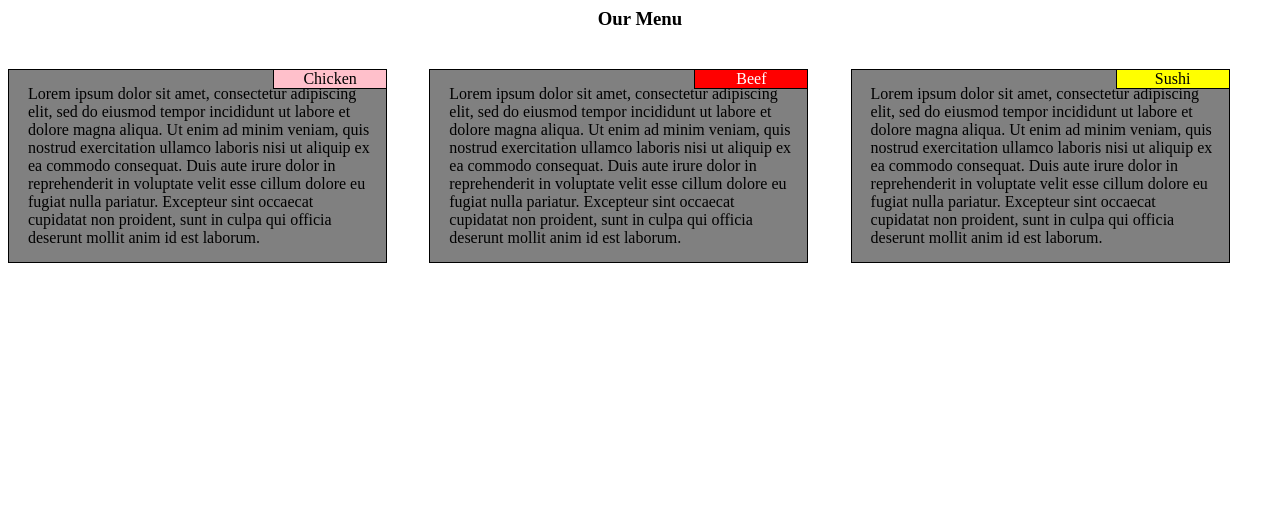
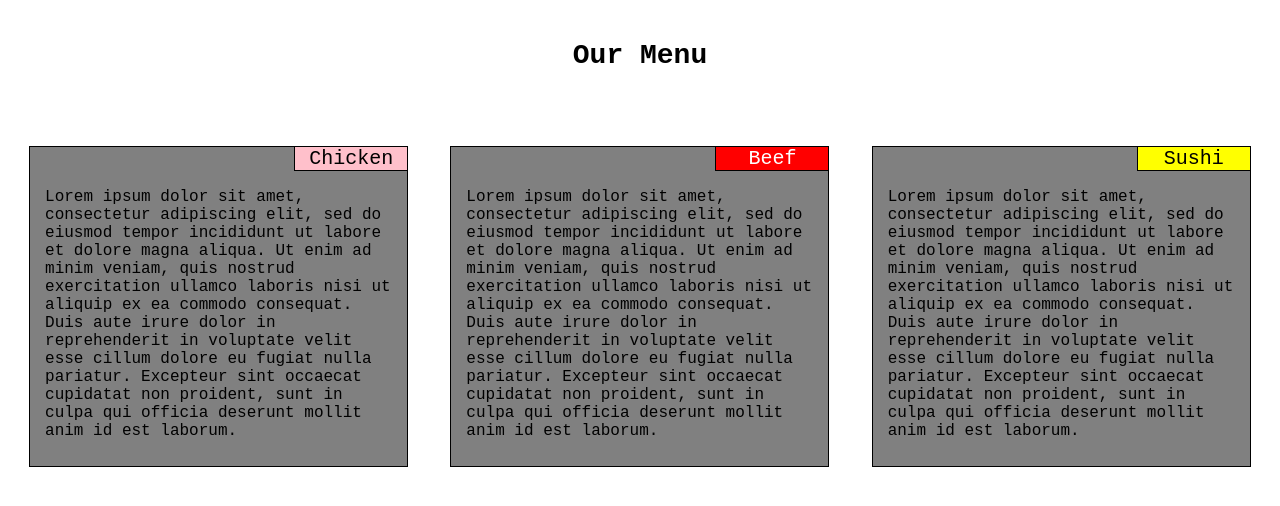
Before and after one commit to Dheeraja12/web-development, a plain HTML site: page basic-restaurant-menu/index.html in a window 1280 px wide. Drawn offline with Linux system fonts and the light colour scheme.

Commit message:
Made final changes

```diff
--- a/basic-restaurant-menu/css/styles.css
+++ b/basic-restaurant-menu/css/styles.css
@@ -1,80 +1,91 @@
-*{
-	box-sizing: border-box;
+* {
+    box-sizing: border-box;
 }
 
-h3{
-	text-align: center;
+h2 {
+    text-align: center;
+    margin-bottom: 50px;
+    margin-top: 40px;
+	font-size: 28px;
 }
 
-.row{
-	width: 100%;
+body{
+	font-family: monospace;
 }
 
-.item{
-	float:left;
-	background-color: gray;
-	border: 1px solid black;
-	padding: 15px;
-	position: relative;
-	display:flex;
-	width: 90%;
-	margin-right:auto;
+.content-box {
+    border: 1px solid black;
+    background-color: gray;
+    width: 90%;
+	padding-top: 25px;
+	padding-right: 15px;
+	padding-left: 15px;
+	padding-bottom: 10px;
+    margin-right:auto;
     margin-left: auto;
-    margin-top: 20px;
+    margin-top: 25px;
     margin-bottom: 20px;
     clear: both;
+	position: relative;
+	font-size: 16px;
+}
+
+.row {
+    width: 100%;
+}
+
+.name{
+	border-bottom: 1px solid black;
+	border-left: 1px solid black;
+    float: right;
+    width: 30%;
+    position: absolute;
+	top: 0;
+	right: 0;
+	text-align: center;
+	font-size: 20px;
+}
+
+#chicken {
+    background-color: pink;
+}
+#beef {
+    background-color: red;
+    color: white;
+}
+#sushi {
+    background-color: yellow;
+}
+
+p {
+    clear: right;
 }
 
 
-#chicken{
-	background-color: pink;
-}
-
-#beef{
-	background-color: red;
-	color: white;
-}
-
-#sushi{
-	background-color: yellow;
-}
-
-div {
-    display: block;
-}
-
-@media(min-width:992px){
-	.col-lg-4 {
-		float: left;
+@media (min-width: 992px) {
+  .col-lg-4 {
+    float: left;
     width: 33.33%;
   }
 }
 
-@media(min-width:768px) and (max-width:991px){
-	.col-md-6 {
-		float: left;
-     width: 50%;
+@media (min-width: 768px) and (max-width: 991px){
+  .col-md-6  {
+    float: left;
+    width: 50%;
  }
   .col-md-12 {
-     width: 100%;
+    width: 105%;
+	float: left;
+	margin-left: -20px;
+	margin-right: -20px;
   }
+
 }
 
-@media(max-width:767px){
-	.col-sm-12{
+@media (max-width: 767px){
+  .col-sm-12{
     width: 100%;
     float: left;
   }
 }
-
-.heading{
-	margin-top: 0;
-	margin-right: 0;
-	position: absolute;
-	top: 0;
-	right: 0;
-	width: 30%;
-	text-align: center;
-	border-bottom: 1px solid black;
-	border-left: 1px solid black;
-}
--- a/basic-restaurant-menu/index.html
+++ b/basic-restaurant-menu/index.html
@@ -1,40 +1,41 @@
-<html>
+<!DOCTYPE html>
+<html lang="en">
 <head>
+  <meta charset="UTF-8">
+  <meta name="viewport" content="width=device-width, initial-scale=1">
   <title>Assignment Solution for Module 2</title>
-<link rel="stylesheet" href="css/styles.css">
+  <link href="css/styles.css" rel="stylesheet" type="text/css">
 </head>
 <body>
-<h3>Our Menu</h3>
-<div class = "row">
+    <h2>Our Menu</h2>
         <div class="col-lg-4 col-md-6 col-sm-12">
-<div class="item">
-<div class ="heading" id="chicken">Chicken</div>
-<div>&nbsp;</div>
-Lorem ipsum dolor sit amet, consectetur adipiscing elit, sed do eiusmod tempor incididunt ut labore et dolore magna aliqua.
+            <div class="content-box">
+                <div class="name" id="chicken">Chicken</div>
+                <p>Lorem ipsum dolor sit amet, consectetur adipiscing elit, sed do eiusmod tempor incididunt ut labore et dolore magna aliqua.
                    Ut enim ad minim veniam, quis nostrud exercitation ullamco laboris nisi ut aliquip ex ea commodo consequat.
                    Duis aute irure dolor in reprehenderit in voluptate velit esse cillum dolore eu fugiat nulla pariatur.
                    Excepteur sint occaecat cupidatat non proident, sunt in culpa qui officia deserunt mollit anim id est laborum.
+				</p>
             </div>
         </div>
         <div class="col-lg-4 col-md-6 col-sm-12">
-<div class="item">
-<div class ="heading" id="beef">Beef</div>
-<div>&nbsp;</div>
-Lorem ipsum dolor sit amet, consectetur adipiscing elit, sed do eiusmod tempor incididunt ut labore et dolore magna aliqua.
+            <div class="content-box">
+                <div class="name" id="beef">Beef</div>
+                <p>Lorem ipsum dolor sit amet, consectetur adipiscing elit, sed do eiusmod tempor incididunt ut labore et dolore magna aliqua.
                    Ut enim ad minim veniam, quis nostrud exercitation ullamco laboris nisi ut aliquip ex ea commodo consequat.
                    Duis aute irure dolor in reprehenderit in voluptate velit esse cillum dolore eu fugiat nulla pariatur.
                    Excepteur sint occaecat cupidatat non proident, sunt in culpa qui officia deserunt mollit anim id est laborum.
+				</p>
             </div>
         </div>
         <div class="col-lg-4 col-md-12 col-sm-12">
-<div class="item">
-<div class ="heading" id="sushi">Sushi</div>
-<div>&nbsp;</div>
-Lorem ipsum dolor sit amet, consectetur adipiscing elit, sed do eiusmod tempor incididunt ut labore et dolore magna aliqua.
+            <div class="content-box">
+                <div class="name" id="sushi">Sushi</div>
+                <p>Lorem ipsum dolor sit amet, consectetur adipiscing elit, sed do eiusmod tempor incididunt ut labore et dolore magna aliqua.
                    Ut enim ad minim veniam, quis nostrud exercitation ullamco laboris nisi ut aliquip ex ea commodo consequat.
                    Duis aute irure dolor in reprehenderit in voluptate velit esse cillum dolore eu fugiat nulla pariatur.
                    Excepteur sint occaecat cupidatat non proident, sunt in culpa qui officia deserunt mollit anim id est laborum.
-</div>
+				</p>
             </div>
         </div>
 </body>
```
Lines whose indentation alone changed are shown as unchanged.
